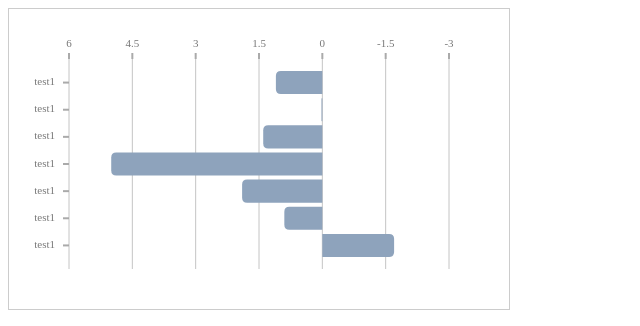
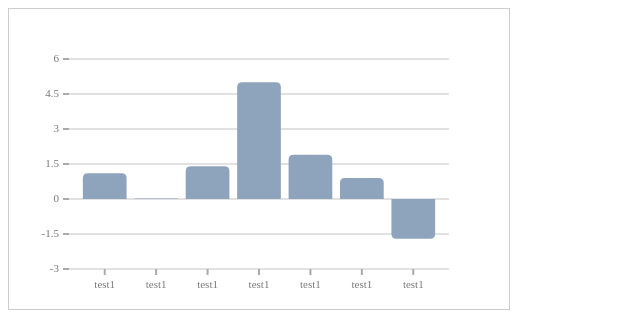
Before and after one commit to sdh20282/jetty-chart, a React (Create React App) app: page / in a window 1280 px wide. Shown: the top 326 px of the page, without its empty margins (0-640 px from the left). Built offline with nearby package versions, Linux system fonts and the light colour scheme.

Commit message:
Feat : normal bar 예외 파일 이름 변경, bar border 설정 기능 추가

```diff
--- a/src/App.jsx
+++ b/src/App.jsx
@@ -32,18 +32,7 @@ const data = [
 ];
 
 const myNormalBar = ({ data }) => {
-  return (
-    <NormalBar
-      data={data}
-      generalSettings={{
-        reverse: true,
-        horizontal: true
-      }}
-      levelSettings={{
-        lineDash: true
-      }}
-    />
-  );
+  return <NormalBar data={data} />;
 };
 
 function App() {
--- a/src/jetty-chart/src/bars/bar-common/bar-common.js
+++ b/src/jetty-chart/src/bars/bar-common/bar-common.js
@@ -5,7 +5,7 @@ import { DrawTextCategory } from "../../components/category/draw-text-category";
 const BarCommon = ({
   data,
   generalSettings: { width, height, backgroundColor, padding, chartPadding, horizontal, level },
-  lineSettings: { lineVisible, lineOpacity, lineColor, lineWidth, lineDash, lineDashWidth, lineDashGap },
+  lineSettings: { lineVisible, lineOpacity, lineColor, lineWidth, lineDash, lineDashWidth, lineDashGap, lineRound },
   levelSettings: {
     levelTextOnLeft,
     levelTextGap,
@@ -60,6 +60,7 @@ const BarCommon = ({
             lineDash={lineDash}
             lineDashWidth={lineDashWidth}
             lineDashGap={lineDashGap}
+            lineRound={lineRound}
             showTopLevel={showTopLevel}
           />
           <DrawTextLevel
--- a/src/jetty-chart/src/bars/normal-bar/nomal-bar.js
+++ b/src/jetty-chart/src/bars/normal-bar/nomal-bar.js
@@ -2,14 +2,15 @@ import { BarCommon } from "../bar-common/bar-common";
 
 import { getLevelAutoScope, getLevelCalculatedScope } from "../../common/utils/level/calculate-level";
 import { checkBarBorderRadius } from "../../common/utils/exception/check-common-exception";
-import { checkNormalBar } from "../../common/utils/exception/check-bar-exception";
+import { checkNormalBar } from "../../common/utils/exception/check-normal-bar-exception";
 
 const NormalBar = ({ data, generalSettings, lineSettings, levelSettings, barSettings, categotySettings }) => {
   const result = checkNormalBar({ generalSettings, lineSettings, levelSettings, barSettings, categotySettings });
 
   const { width, height, padding, reverse, horizontal, chartPadding } = result.generalSettings;
   const { levelAutoScope, levelMaxScope, levelMinScope } = result.levelSettings;
-  const { barGap, barBorderRadius, barColor, barOnlyUpperRadus } = result.barSettings;
+  const { barGap, useBarBorderRadius, barBorderRadius, barColor, barOnlyUpperRadus, useBarBorder, barBorderWidth, barBorderColor } =
+    result.barSettings;
 
   const levelResult = levelAutoScope ? getLevelAutoScope({ data }) : getLevelCalculatedScope({ maxScope: levelMaxScope, minScope: levelMinScope });
 
@@ -55,7 +56,8 @@ const NormalBar = ({ data, generalSettings, lineSettings, levelSettings, barSett
           const center = (chartAreaWidth / data.length) * idx + chartAreaWidth / data.length / 2;
           const height = (Math.abs(nowData.value) / (levelResult.maxScope - levelResult.minScope)) * chartAreaHeight;
           const realHeight = height >= barBorderRadius ? height - barBorderRadius : height;
-          const borderRadius = checkBarBorderRadius({ halfWidth, realHeight, borderRadius: barBorderRadius });
+          const borderRadius = useBarBorderRadius ? checkBarBorderRadius({ halfWidth, realHeight, borderRadius: barBorderRadius }) : 0;
+          const totalWidth = halfWidth + halfWidth;
           const realWidth = halfWidth + halfWidth - borderRadius - borderRadius;
 
           return (
@@ -67,7 +69,7 @@ const NormalBar = ({ data, generalSettings, lineSettings, levelSettings, barSett
                   : `translate(${center - halfWidth},${chartAreaHeight - height - zeroLocation})`
               }
             >
-              {barOnlyUpperRadus && borderRadius !== "0" ? (
+              {barOnlyUpperRadus && useBarBorderRadius ? (
                 <path
                   d={
                     horizontal
@@ -79,7 +81,8 @@ const NormalBar = ({ data, generalSettings, lineSettings, levelSettings, barSett
                           v ${realWidth}
                           q 0,${borderRadius} -${borderRadius},${borderRadius}
                           h -${realHeight}
-                        `
+                          v -${totalWidth}
+                          z`
                         : `
                           M 0,0
                           h -${realHeight}
@@ -87,7 +90,8 @@ const NormalBar = ({ data, generalSettings, lineSettings, levelSettings, barSett
                           v ${realWidth}
                           q 0,${borderRadius} ${borderRadius},${borderRadius}
                           h ${realHeight}
-                        `
+                          v -${totalWidth}
+                          z`
                       : nowData.value >= 0
                       ? `
                           M 0,${height}
@@ -96,6 +100,7 @@ const NormalBar = ({ data, generalSettings, lineSettings, levelSettings, barSett
                           h ${realWidth}
                           q ${borderRadius},0 ${borderRadius},${borderRadius}
                           v ${realHeight}
+                          h -${totalWidth}
                           z`
                       : `
                           M 0,${height}
@@ -104,9 +109,12 @@ const NormalBar = ({ data, generalSettings, lineSettings, levelSettings, barSett
                           h ${realWidth}
                           q ${borderRadius},0 ${borderRadius},-${borderRadius}
                           v -${realHeight}
+                          h -${totalWidth}
                           z`
                   }
                   fill={barColor}
+                  stroke={useBarBorder ? barBorderColor : ""}
+                  strokeWidth={useBarBorder ? barBorderWidth : "0"}
                 />
               ) : (
                 <rect
@@ -116,6 +124,8 @@ const NormalBar = ({ data, generalSettings, lineSettings, levelSettings, barSett
                   fill={barColor}
                   rx={borderRadius}
                   ry={borderRadius}
+                  stroke={useBarBorder ? barBorderColor : ""}
+                  strokeWidth={useBarBorder ? barBorderWidth : "0"}
                 ></rect>
               )}
             </g>
--- a/src/jetty-chart/src/common/utils/exception/check-bar-exception.js
+++ b/src/jetty-chart/src/common/utils/exception/check-normal-bar-exception.js
@@ -17,7 +17,8 @@ const normalBarSetting = {
     lineWidth: 1,
     lineDash: false,
     lineDashWidth: 5,
-    lineDashGap: 3
+    lineDashGap: 3,
+    lineRound: false
   },
   levelSettings: {
     levelAutoScope: true,
@@ -39,7 +40,11 @@ const normalBarSetting = {
     barColor: "#8EA3BC",
     barGap: 0.15,
     barOnlyUpperRadus: true,
-    barBorderRadius: 5
+    useBarBorderRadius: true,
+    barBorderRadius: 5,
+    useBarBorder: false,
+    barBorderWidth: 2,
+    barBorderColor: "#c4c4c4"
   },
   categorySettings: {
     categoryTextOnBottom: true,
--- a/src/jetty-chart/src/components/level/draw-background-level.js
+++ b/src/jetty-chart/src/components/level/draw-background-level.js
@@ -10,6 +10,7 @@ export const DrawBackgroundLevel = ({
   lineDash,
   lineDashWidth,
   lineDashGap,
+  lineRound,
   showTopLevel
 }) => {
   return (
@@ -33,6 +34,7 @@ export const DrawBackgroundLevel = ({
               stroke={lineColor}
               strokeWidth={lineWidth}
               strokeDasharray={lineDash && c !== 0 ? `${lineDashWidth},${lineDashGap}` : "0"}
+              strokeLinecap={lineRound ? "round" : ""}
             ></line>
           );
         })}
```
